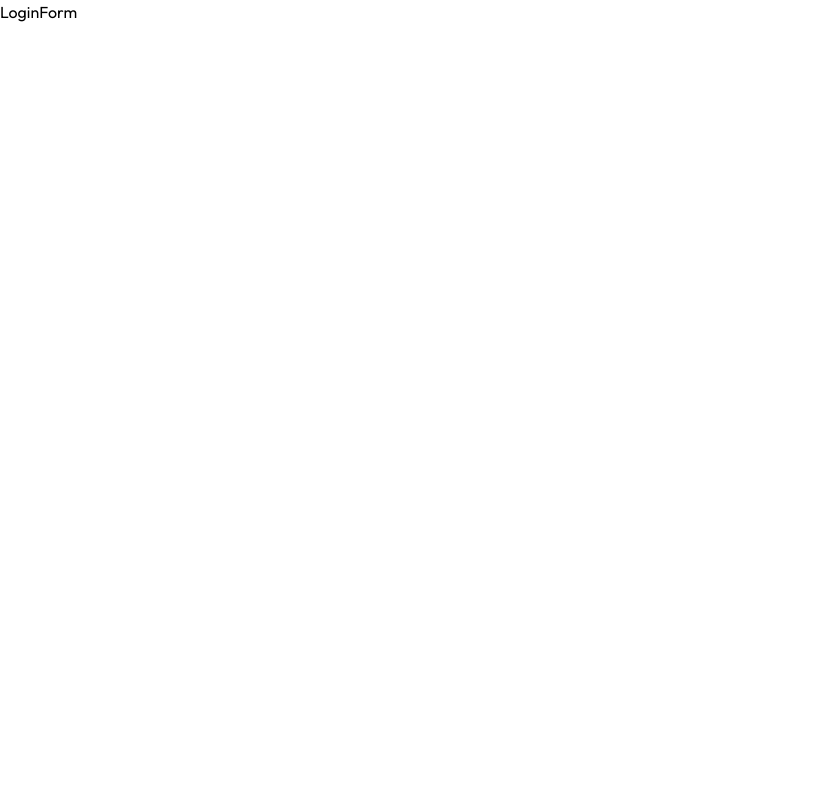
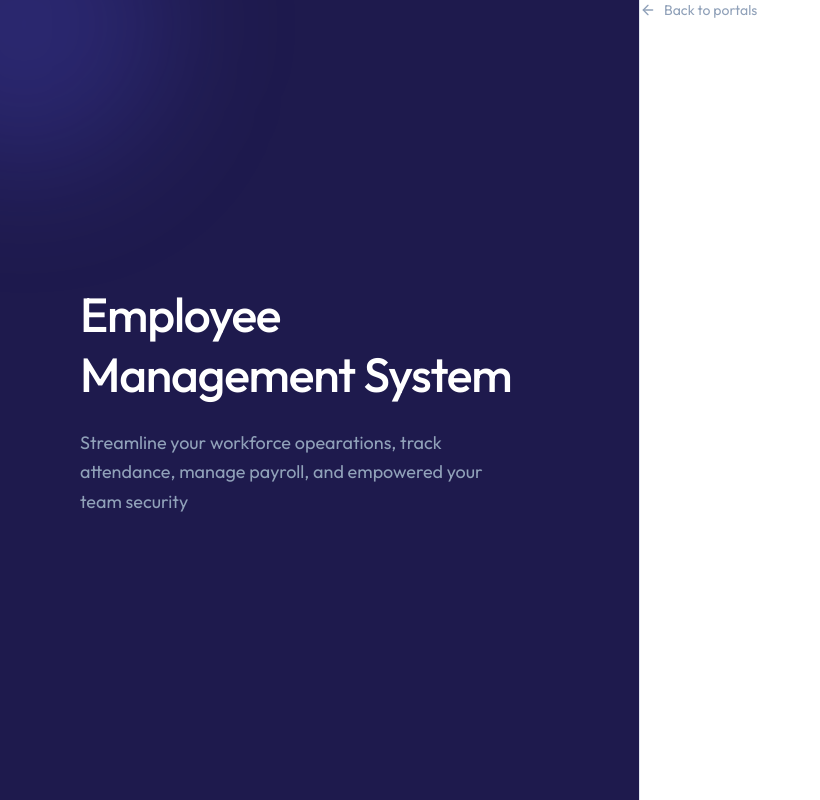
Before and after one commit to Gailcapulong/Employee-management-web-app, a React (Vite) app in the folder client/: page /login/admin in a window 1280 px wide. Shown: the whole page, without its empty margins (0-820 px from the left). Built offline with nearby package versions, Linux system fonts and the light colour scheme.

Commit message:
feat: enhance LoginForm layout and add navigation link to portals

```diff
--- a/client/src/components/LoginForm.jsx
+++ b/client/src/components/LoginForm.jsx
@@ -1,7 +1,23 @@
-import React from "react";
+import { Link } from "react-router-dom";
+import LoginLeftSide from "./LoginLeftSide";
+import { ArrowLeftIcon } from "lucide-react";
 
 const LoginForm = () => {
-  return <div>LoginForm</div>;
+  return (
+    <div className="min-h-screen flex flex-col md:flex-row">
+      <LoginLeftSide />
+
+      <div className="w-full max-w-md animate-fade-in">
+        <Link
+          to="/login"
+          className="inline-flex items-center gap-2 text-slate-400
+        hover:text-slate-700 text-sm mb-10 transition-colors"
+        >
+          <ArrowLeftIcon size={16} /> Back to portals
+        </Link>
+      </div>
+    </div>
+  );
 };
 
 export default LoginForm;
--- a/client/src/pages/LoginLanding.jsx
+++ b/client/src/pages/LoginLanding.jsx
@@ -49,7 +49,7 @@ const LoginLanding = () => {
                 key={portal.to}
                 to={portal.to}
                 className="group block bg-slate-50 border border-slate-200
-              rounded-lg p-5 sm:p-6 transitio-all duratio-300 hover:border-indigo-400
+              rounded-lg p-5 sm:p-6 transitio-all duration-300 hover:border-indigo-400
               hover:bg-indigo-50"
               >
                 <div className="relative z-10 flex items-center justify-between gap-4 sm:gap-5">
```
